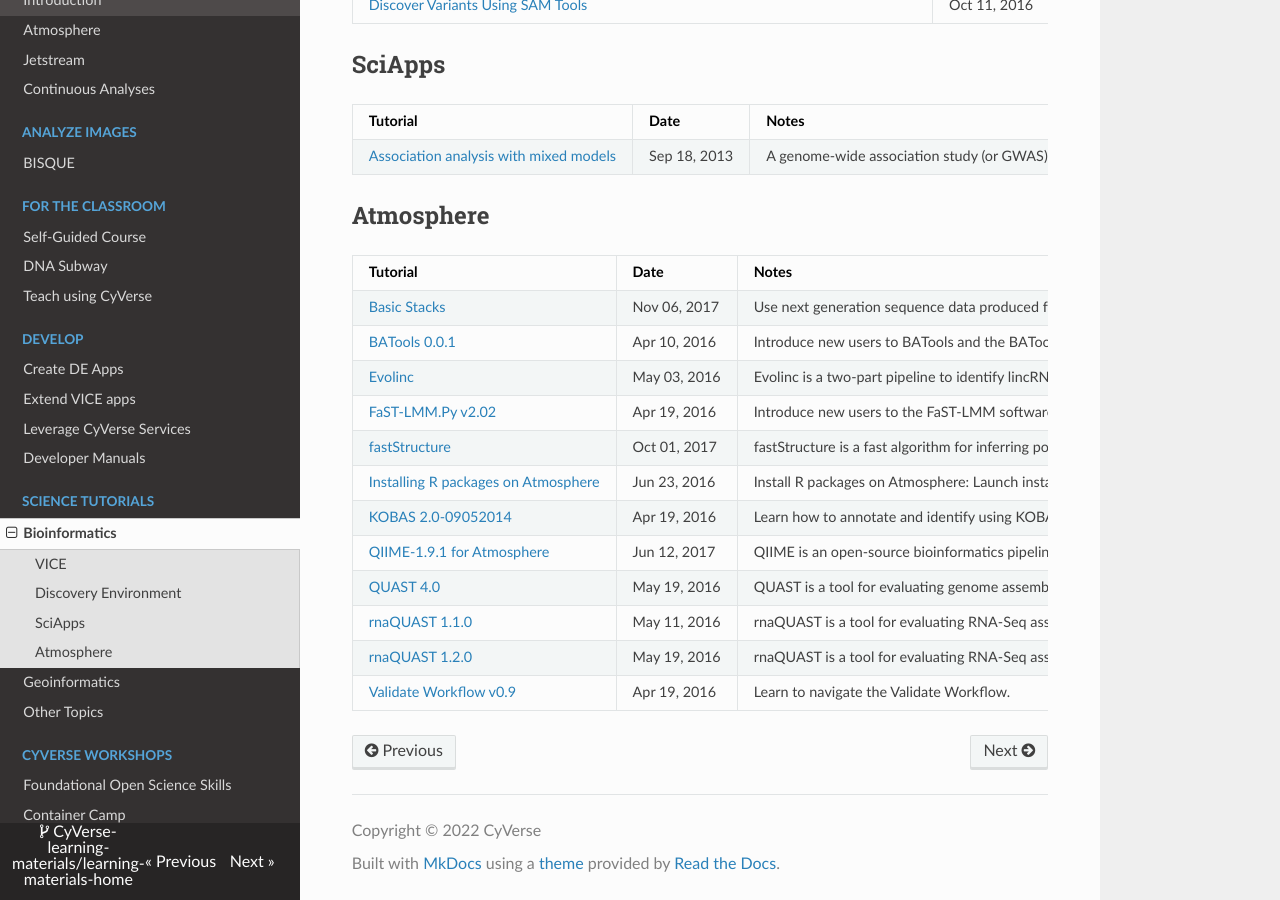
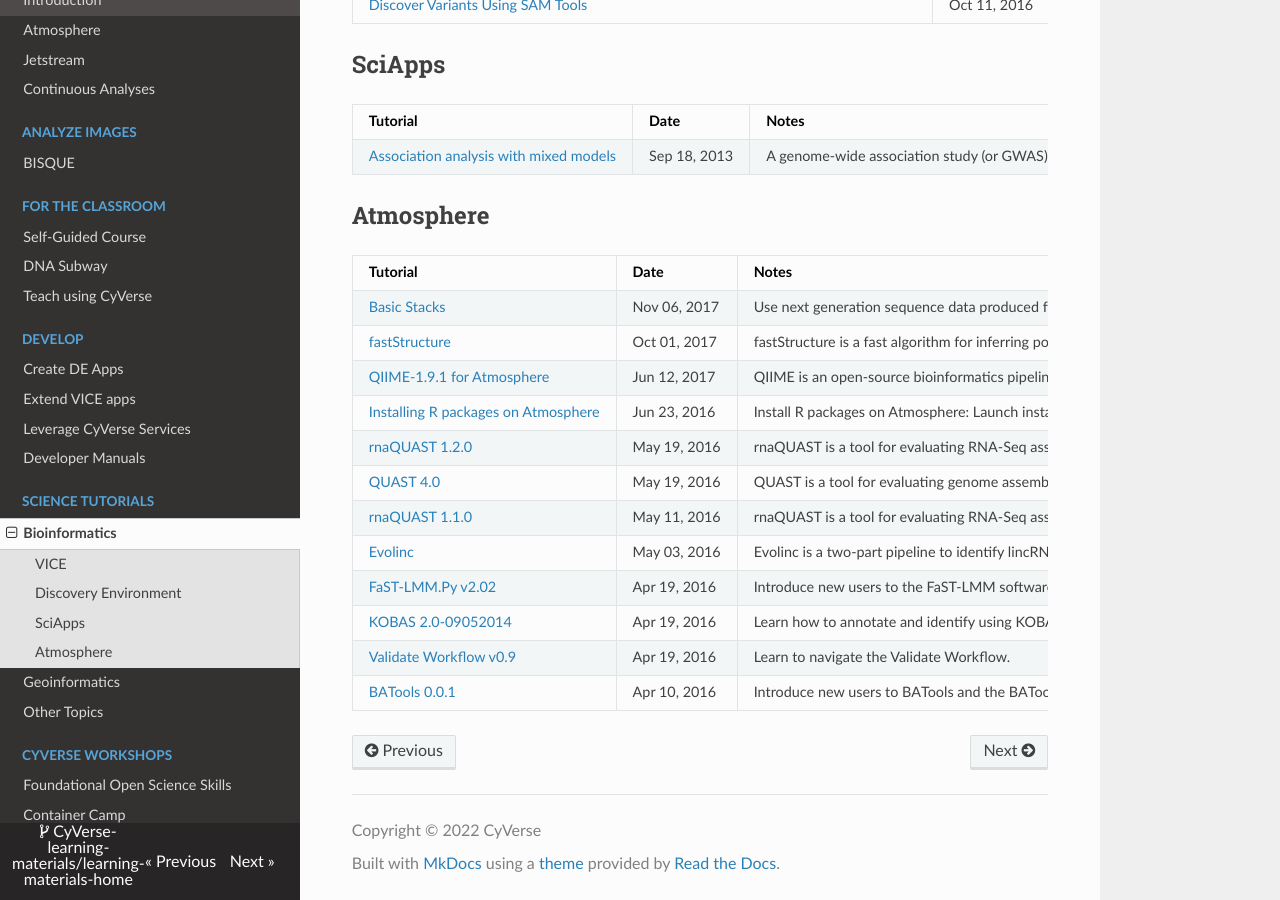
Before and after one commit to CyVerse-learning-materials/learning-materials-home, an MkDocs documentation site: the page built from docs/bioinformatics_tutorials.md, in a window 1280 px wide and 900 px high, scrolled down 1009 px. Built offline with MkDocs 1.6.1, drawn with Linux system fonts in a browser that asks for light colours; nearby versions of some CDN libraries; a script that is not in the unit is left out.

```diff
--- a/docs/bioinformatics_tutorials.md
+++ b/docs/bioinformatics_tutorials.md
@@ -33,21 +33,21 @@
 
 | Tutorial | Date |	Notes |
 |----------|------|-------|
-| [Association analysis with mixed models](https://cyverse.atlassian.net/wiki/spaces/Events/pages/242199602/GWAS+-+MLM){target=_blank}	| Sep 18, 2013 | A genome-wide association study (or GWAS) workflow using TASSEL, EMMAX, and MLMM for mixed model analysis.
+| [Association analysis with mixed models](https://cyverse.atlassian.net/wiki/spaces/Events/pages/242199602/GWAS+-+MLM){target=_blank}	| Sep 18, 2013 | A genome-wide association study (or GWAS) workflow using TASSEL, EMMAX, and MLMM for mixed model analysis. |
 
 ## Atmosphere
 
 | Tutorial | Date |	Notes |
 |----------|------|-------|
 | [Basic Stacks](https://cyverse.atlassian.net/wiki/spaces/TUT/pages/258736150/Basic+Stacks+Atmosphere+Images+Tutorial){target=_blank} | Nov 06, 2017| Use next generation sequence data produced from Reduced Representation Libraries (RRL) such as Restriction site associated (RAD) tags. |
-| [BATools 0.0.1](https://cyverse.atlassian.net/wiki/spaces/TUT/pages/258736321/BATools+0.0.1+Atmosphere+Images+Tutorial){target=_blank} | Apr 10, 2016 |	Introduce new users to BATools and the BATools Wrapper Script. |
+| [fastStructure](https://cyverse.atlassian.net/wiki/spaces/TUT/pages/258736220/Installing+R+packages+on+Atmosphere+Atmosphere+Images+Tutorial){target=_blank} | Oct 01, 2017|	fastStructure is a fast algorithm for inferring population structure from large SNP genotype data. It is based on a variational Bayesian framework for posterior inference and is written in Python2.x. |
+| [QIIME-1.9.1 for Atmosphere](https://cyverse.atlassian.net/wiki/spaces/TUT/pages/258736134/QIIME-1.9.1+Using+Atmosphere){target=_blank} | Jun 12, 2017 |	QIIME is an open-source bioinformatics pipeline for performing microbiome analysis from raw DNA |sequencing data. QIIME is designed to take users from raw sequencing data generated on the Illumina or other platforms through publication quality graphics and statistics. QIIME has been applied to studies based on billions of sequences from tens of thousands of samples. |
+| [Installing R packages on Atmosphere](https://cyverse.atlassian.net/wiki/spaces/TUT/pages/258736220/Installing+R+packages+on+Atmosphere+Atmosphere+Images+Tutorial){target=_blank} | Jun 23, 2016|	Install R packages on Atmosphere: Launch instance, transfer files to instance, install R package, request imaging. |
+| [rnaQUAST 1.2.0](https://cyverse.atlassian.net/wiki/spaces/TUT/pages/258736153/rnaQUAST+1.2.0+using+Atmosphere){target=_blank} | May 19, 2016 |	rnaQUAST is a tool for evaluating RNA-Seq assemblies using reference genome and gene data database. In addition, rnaQUAST is also capable of estimating gene database coverage by raw reads and de novo quality assessment using third-party software (STAR, TopHat, GMAP etc.). |
+| [QUAST 4.0](https://cyverse.atlassian.net/wiki/spaces/TUT/pages/258736216/QUAST+4.0+Using+Atmosphere){target=_blank} | May 19, 2016 |	QUAST is a tool for evaluating genome assemblies by computing various metrics. |
+| [rnaQUAST 1.1.0](https://cyverse.atlassian.net/wiki/spaces/TUT/pages/258736254/rnaQUAST+1.1.0+using+Atmosphere){target=_blank} | May 11, 2016 |	rnaQUAST is a tool for evaluating RNA-Seq assemblies using reference genome and gene data database. In addition, rnaQUAST is also capable of estimating gene database coverage by raw reads and de novo quality assessment using third-party software (STAR, TopHat, GMAP etc.). |
 | [Evolinc](https://cyverse.atlassian.net/wiki/spaces/TUT/pages/258736247/Evolinc+using+Atmosphere){target=_blank} | May 03, 2016|	Evolinc is a two-part pipeline to identify lincRNAs from an assembled transcriptome file (.gtf output from cufflinks) and then determine the extent to which those lincRNAs are conserved in the genome and transcriptome of other species. |
 | [FaST-LMM.Py v2.02](https://cyverse.atlassian.net/wiki/spaces/TUT/pages/258736279/FaST-LMM.Py+v2.02+Atmosphere+Images+Tutorial){target=_blank} | Apr 19, 2016 |	Introduce new users to the FaST-LMM software for GWAS analysis. |
-| [fastStructure](https://cyverse.atlassian.net/wiki/spaces/TUT/pages/258736220/Installing+R+packages+on+Atmosphere+Atmosphere+Images+Tutorial){target=_blank} | Oct 01, 2017|	fastStructure is a fast algorithm for inferring population structure from large SNP genotype data. It is based on a variational Bayesian framework for posterior inference and is written in Python2.x. |
-| [Installing R packages on Atmosphere](https://cyverse.atlassian.net/wiki/spaces/TUT/pages/258736220/Installing+R+packages+on+Atmosphere+Atmosphere+Images+Tutorial){target=_blank} | Jun 23, 2016|	Install R packages on Atmosphere: Launch instance, transfer files to instance, install R package, request imaging. |
 | [KOBAS 2.0-09052014](https://cyverse.atlassian.net/wiki/spaces/TUT/pages/258736176/KOBAS+2.0-09052014+Atmosphere+Images+Tutorial){target=_blank} | Apr 19, 2016|	Learn how to annotate and identify using KOBAS 2.0. |
-| [QIIME-1.9.1 for Atmosphere](https://cyverse.atlassian.net/wiki/spaces/TUT/pages/258736134/QIIME-1.9.1+Using+Atmosphere){target=_blank} | Jun 12, 2017 |	QIIME is an open-source bioinformatics pipeline for performing microbiome analysis from raw DNA |sequencing data. QIIME is designed to take users from raw sequencing data generated on the Illumina or other platforms through publication quality graphics and statistics. QIIME has been applied to studies based on billions of sequences from tens of thousands of samples. |
-| [QUAST 4.0](https://cyverse.atlassian.net/wiki/spaces/TUT/pages/258736216/QUAST+4.0+Using+Atmosphere){target=_blank} | May 19, 2016 |	QUAST is a tool for evaluating genome assemblies by computing various metrics. |
-| [rnaQUAST 1.1.0](https://cyverse.atlassian.net/wiki/spaces/TUT/pages/258736254/rnaQUAST+1.1.0+using+Atmosphere){target=_blank} | May 11, 2016 |	rnaQUAST is a tool for evaluating RNA-Seq assemblies using reference genome and gene data database. In addition, rnaQUAST is also capable of estimating gene database coverage by raw reads and de novo quality assessment using third-party software (STAR, TopHat, GMAP etc.). |
-| [rnaQUAST 1.2.0](https://cyverse.atlassian.net/wiki/spaces/TUT/pages/258736153/rnaQUAST+1.2.0+using+Atmosphere){target=_blank} | May 19, 2016 |	rnaQUAST is a tool for evaluating RNA-Seq assemblies using reference genome and gene data database. In addition, rnaQUAST is also capable of estimating gene database coverage by raw reads and de novo quality assessment using third-party software (STAR, TopHat, GMAP etc.). |
 | [Validate Workflow v0.9](https://cyverse.atlassian.net/wiki/spaces/TUT/pages/258736136/Validate+Workflow+v0.9+Atmosphere+Images+tutorial){target=_blank} | Apr 19, 2016|	Learn to navigate the Validate Workflow. |
+| [BATools 0.0.1](https://cyverse.atlassian.net/wiki/spaces/TUT/pages/258736321/BATools+0.0.1+Atmosphere+Images+Tutorial){target=_blank} | Apr 10, 2016 |	Introduce new users to BATools and the BATools Wrapper Script. |
```
